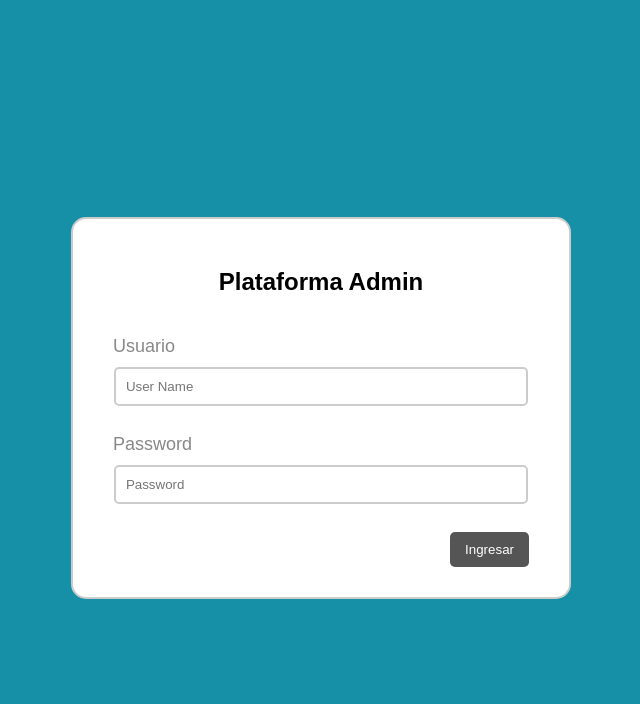
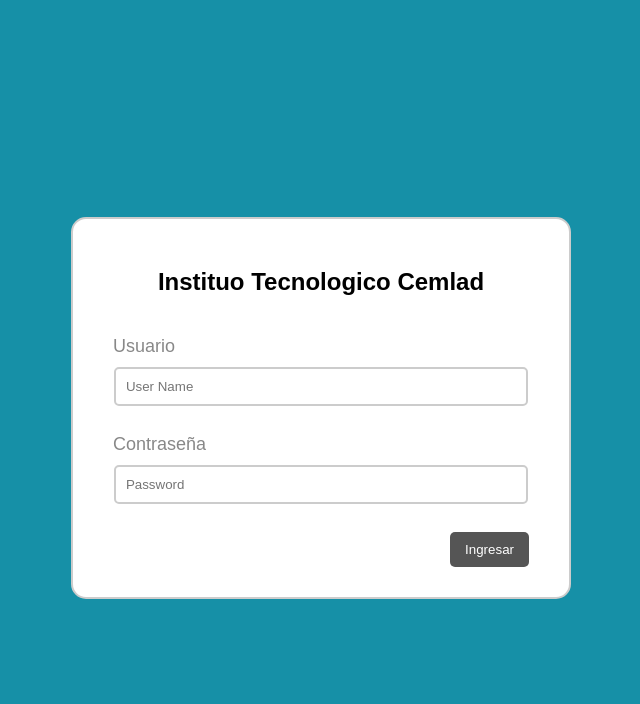
Before and after one commit to joao14/platforma_admin_php, a PHP site: page / in a window 1280 px wide. Shown: the top 704 px of the page, without its empty margins (319-959 px from the left). Run offline with PHP 8.4, Linux system fonts and the light colour scheme.

Commit message:
Se sube el proyecto a github

```diff
--- a/db/db_conn.php
+++ b/db/db_conn.php
@@ -5,8 +5,8 @@ class Conectar{
     public static function conexion(){
         $dbhost = "localhost";
         $dbuser = "root";
-        $dbpass = "";
-        $db = "plataforma_admin";
+        $dbpass = "Futbolusfq58";
+        $db = "mesadeservicios";
         $conn=new mysqli($dbhost, $dbuser, $dbpass, $db);
         $conn->query("SET NAMES 'utf8'");
         return $conn;
--- a/index.php
+++ b/index.php
@@ -2,21 +2,21 @@
 <html>
 
 <head>
-	<title>Plataforma Admin</title>
+	<title>Plataforma Administrador </title>
 	<link rel="stylesheet" type="text/css" href="views/css/style.css">
 	<link rel="icon" href="https://img.icons8.com/fluency/48/000000/link.png" type="image/x-icon">
 </head>
 
 <body>
 	<form action="controllers/usuario.php" method="post">
-		<h2>Plataforma Admin</h2>
+		<h2>Instituo Tecnologico Cemlad</h2>
 		<?php if (isset($_GET['error'])) { ?>
 			<p class="error"><?php echo $_GET['error']; ?></p>
 		<?php } ?>
 		<label>Usuario</label>
 		<input type="text" name="uname" placeholder="User Name"><br>
 
-		<label>Password</label>
+		<label>Contraseña</label>
 		<input type="password" name="password" placeholder="Password"><br>
 
 		<button type="submit">Ingresar</button>
--- a/views/home.php
+++ b/views/home.php
@@ -23,7 +23,7 @@ if (isset($_SESSION['id_usuario']) && isset($_SESSION['nombres'])) {
 
           <div class="row">
                <div class="col-10">
-                    <h1>Bienvenido, <?php echo $_SESSION['nombres']; ?></h1>
+                    <h1>Bienvenid@, <?php echo $_SESSION['nombres']; ?></h1>
                </div>
                <div class="col-2">
                     <a href="../models/logout.php" class="btn btn-danger btn-lg active" role="button" aria-pressed="true">Salir</a>
```
Also changed, not shown: controllers/documento.php (+4 -5 lines).
